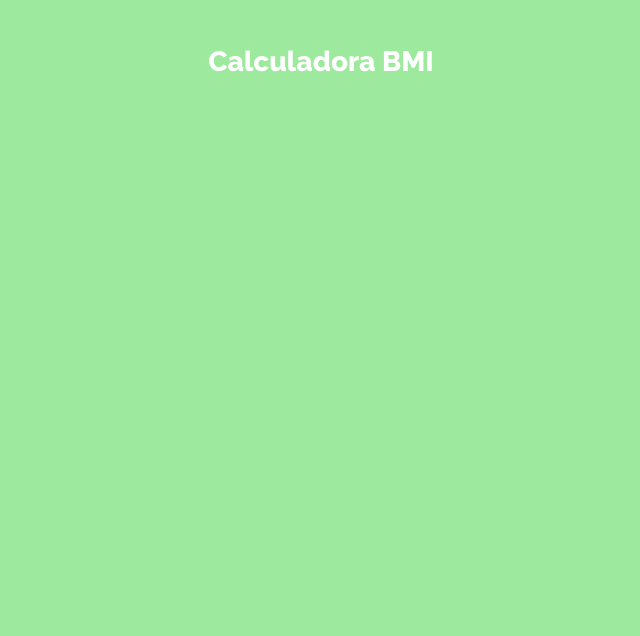
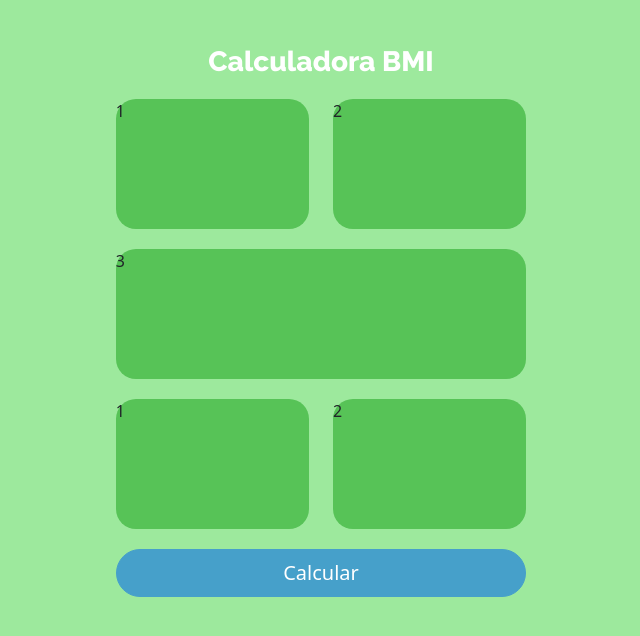
Before and after one commit to BegoCaceres/BMICalculadora, an Angular app: page / in a window 1280 px wide. Shown: the top 636 px of the page, without its empty margins (319-959 px from the left). Built offline with nearby package versions, Linux system fonts and the light colour scheme.

Commit message:
maquetacion componente inicio

```diff
--- a/src/app/components/inicio/inicio.component.css
+++ b/src/app/components/inicio/inicio.component.css
@@ -0,0 +1,5 @@
+.fondoItem{
+    background-color: rgb(87, 195, 87);
+    height: 130px;
+    border-radius: 20px;
+}
--- a/src/app/components/inicio/inicio.component.html
+++ b/src/app/components/inicio/inicio.component.html
@@ -1,5 +1,41 @@
 <div class="row">
     <div class="col-lg-4 offset-lg-4">
         <h3 class="titulo">Calculadora BMI</h3>
+        <!-- Bloques (Masculino-Femenino)-->
+        <div class="row">
+            <div class="col-lg-6">
+                <div class="fondoItem">
+1
+                </div>
+            </div>
+            <div class="col-lg-6">
+                <div class="fondoItem">2</div>
+            </div>
+
+        </div>
+        <!--Bloque Altura-->
+        <div class="row">
+            <div class="col-lg-12">
+                <div class="fondoItem">3</div>
+            </div>
+        </div>
+        <!--Bloque (Peso-Edad)-->
+        <div class="row">
+            <div class="col-lg-6">
+                <div class="fondoItem">
+1
+                </div>
+            </div>
+            <div class="col-lg-6">
+                <div class="fondoItem">2</div>
+            </div>
+
+        </div>
+         <!--Boton (Calcular)-->
+        <div class="row">
+            <div class="col-lg-12">
+                <button class="btn btn-primary btn-lg btn-block btn-color">Calcular</button>
+            </div>
+        </div>
     </div>
 </div>
--- a/src/styles.css
+++ b/src/styles.css
@@ -13,3 +13,16 @@ body{
 .row{
     margin-top:20px;
 }
+
+
+.btn-color{
+  background-color: rgb(70, 160, 202);
+  border-color: rgb(70, 160, 202);
+  border-radius: 25px;
+  width: 100%;
+}
+
+/*para que al pasar el raton por el boton no cambie el color*/
+.btn-color:hover{
+    background-color: rgb(70, 160, 202);
+}
```
